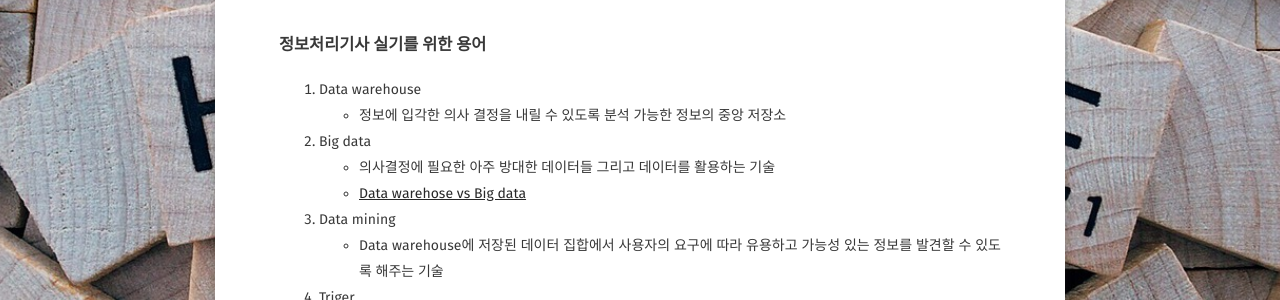
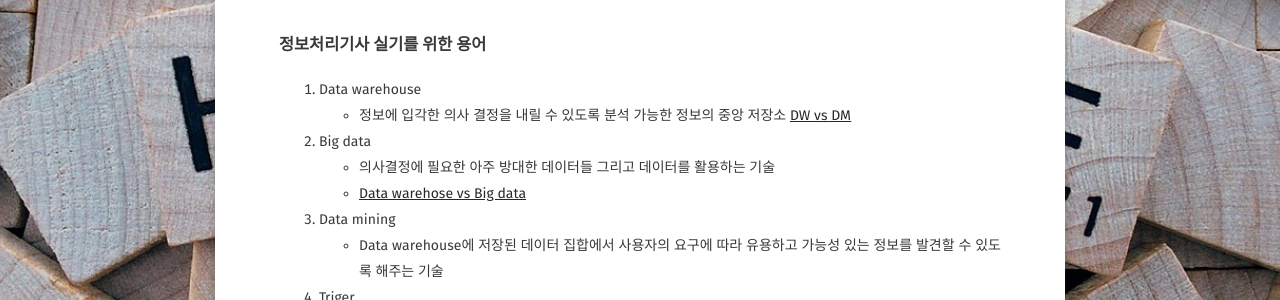
Before and after one commit to Jungjihyuk/JH_Life, a Jekyll site: the page built from _posts/2019-03-16-IT-Terms.md, in a window 1280 px wide and 900 px high. Shown: the part 340-640 px from the top of the window. Built offline with Jekyll 4.4.1, drawn with Linux system fonts in a browser that asks for light colours; some web fonts are replaced; comment, search, counter and statistics services are not loaded.

Commit message:
url 추가

```diff
--- a/_posts/2019-03-16-IT-Terms.md
+++ b/_posts/2019-03-16-IT-Terms.md
@@ -11,7 +11,7 @@ tag:
 
 ### 정보처리기사 실기를 위한 용어
 1. Data warehouse
-- 정보에 입각한 의사 결정을 내릴 수 있도록 분석 가능한 정보의 중앙 저장소
+- 정보에 입각한 의사 결정을 내릴 수 있도록 분석 가능한 정보의 중앙 저장소  [DW vs DM](https://middleware.tistory.com/entry/%EB%8D%B0%EC%9D%B4%ED%84%B0-%EC%9B%A8%EC%96%B4%ED%95%98%EC%9A%B0%EC%8A%A4Data-Warehouse-%EB%B0%8F-%EB%8D%B0%EC%9D%B4%ED%84%B0-%EB%A7%88%ED%8A%B8Data-Mart)
 2. Big data
 - 의사결정에 필요한 아주 방대한 데이터들 그리고 데이터를 활용하는 기술
 - [Data warehose vs Big data](https://www.educba.com/big-data-vs-data-warehouse)
```
